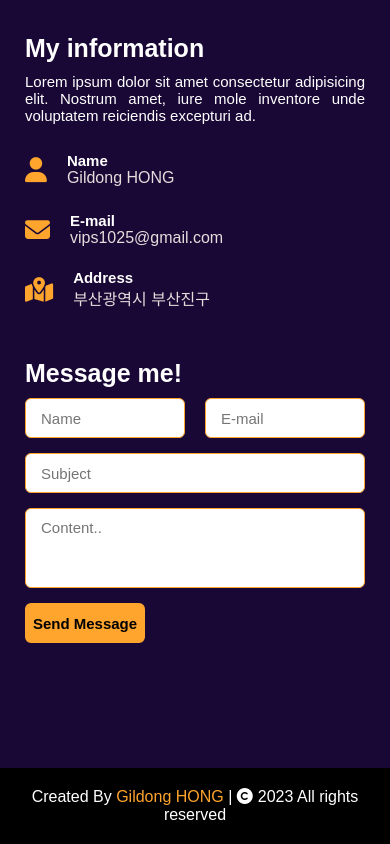
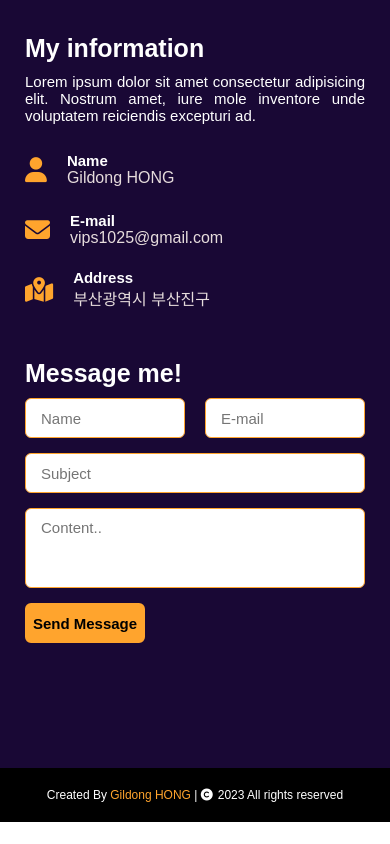
Before and after one commit to vips1025/vips1025.github.io, a plain HTML site: page index.html in a window 390 px wide. Shown: the part 4032-4876 px from the top of the page. After the commit the page ends 4854 px from the top, so only its background shows below. Drawn offline with nearby package versions, Linux system fonts and the light colour scheme.

Commit message:
footer update

```diff
--- a/css/footer.css
+++ b/css/footer.css
@@ -3,6 +3,7 @@ footer {
   padding: 20px 20px;
   color: white;
   text-align: center;
+  font-size: 15px;
 }
 
 footer span a {
--- a/css/responsive.css
+++ b/css/responsive.css
@@ -101,6 +101,9 @@
   .home .home-section a {
     font-size: 20px;
   }
+  footer {
+    font-size: 12px;
+  }
 }
 
 @media (max-width: 500px) {
```
